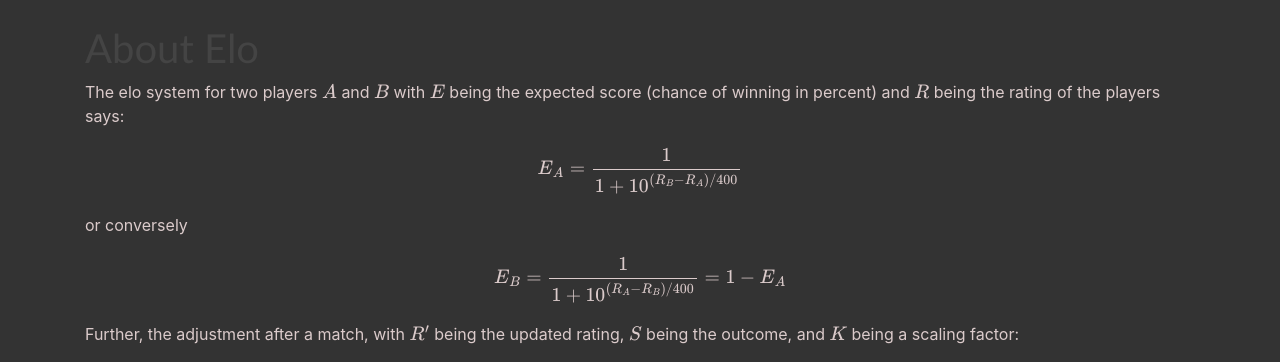
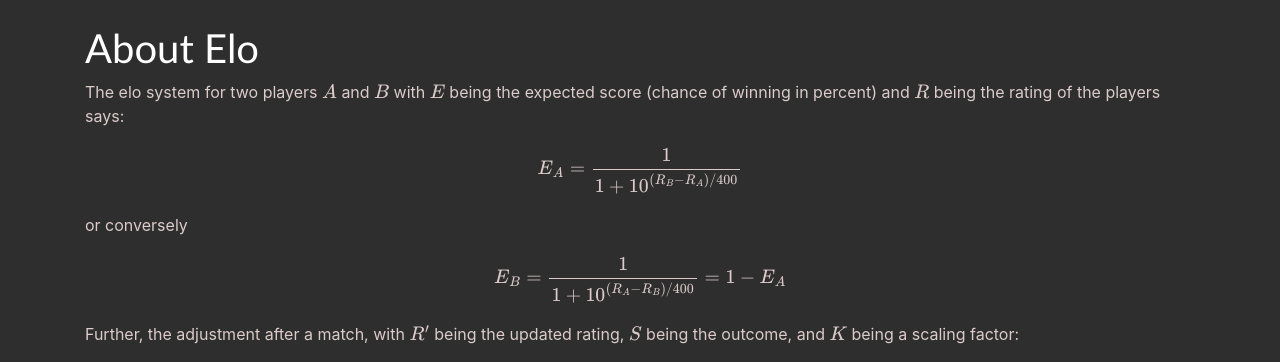
Before and after one commit to ACBMP/AN-Flask, a Flask app: page /elo in a window 1280 px wide. Shown: the part 56-418 px from the top of the page. Run offline with Flask 2, Linux system fonts and the light colour scheme; some libraries are stand-ins or nearby versions.

Commit message:
Dark UI changes

```diff
--- a/static/main.css
+++ b/static/main.css
@@ -1,11 +1,11 @@
 body {
-    background: #333333;
+    background: #2e2e2e;
     color: #dbcbcb;
     margin-top: 5rem;
   }
 
   h1, h2, h3, h4, h5, h6 {
-    color: #444444;
+    color: #ffffff;
   }
 
   .bg-steel {
```
